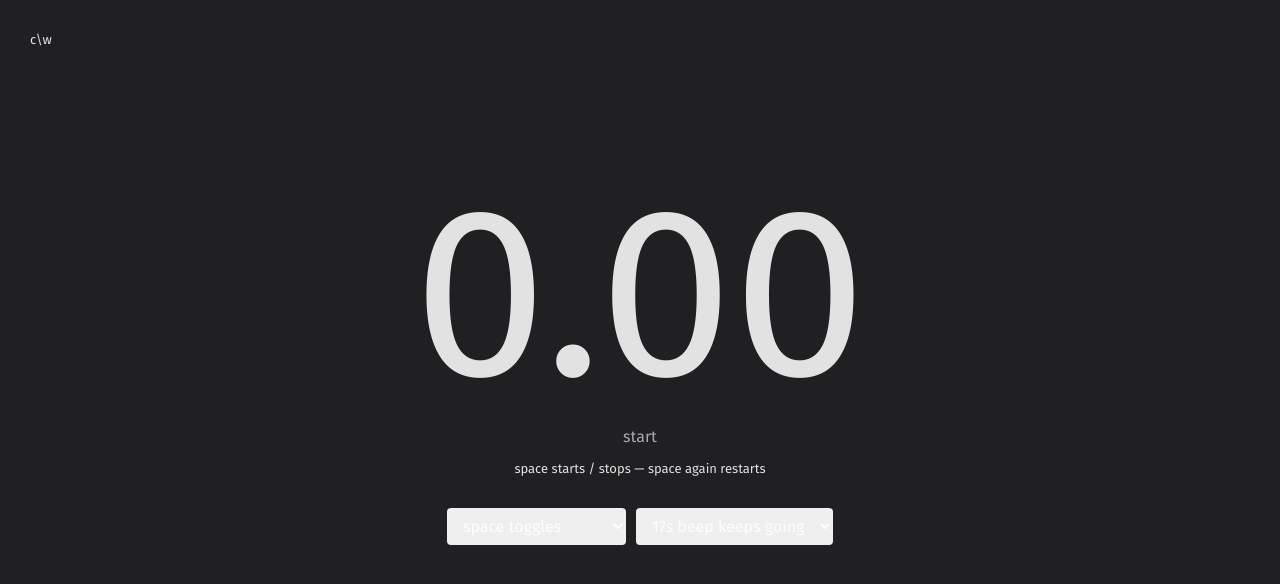
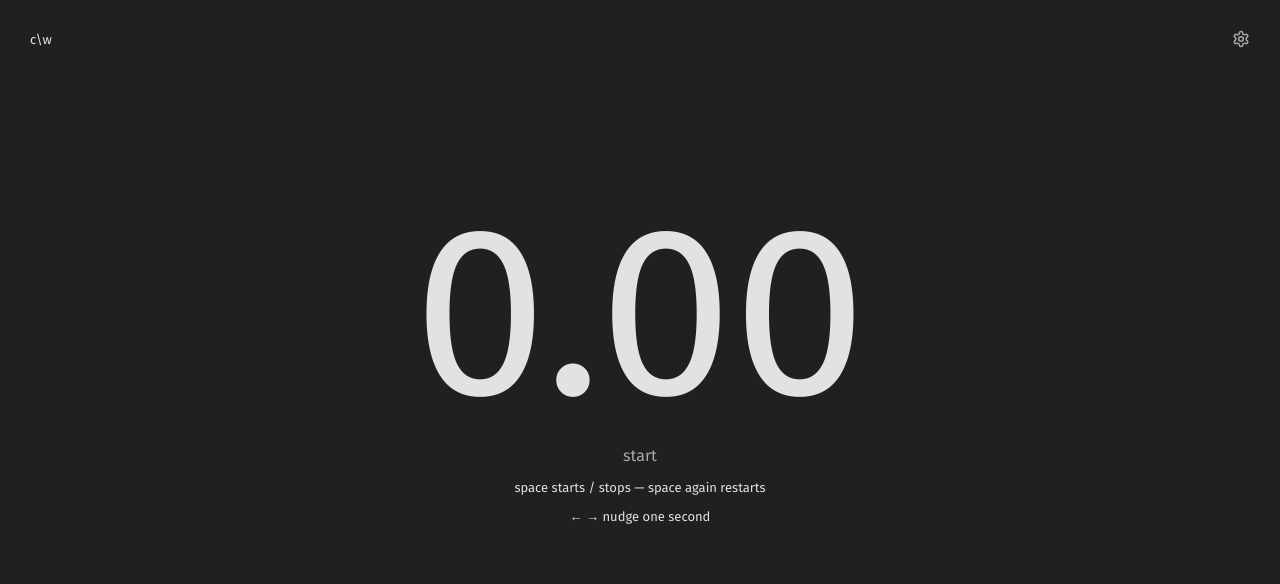
Before and after one commit to Galaxeo/reimagined, a React (Vite) app: page /timer in a window 1280 px wide. Shown: the top 584 px of the page. Built offline with nearby package versions, Linux system fonts and the light colour scheme; a web font is replaced by a local one; what ldrs would draw is missing.

Commit message:
add settings menu and arrow key functionality

```diff
--- a/src/Timer.tsx
+++ b/src/Timer.tsx
@@ -1,5 +1,6 @@
 import { useState, useRef, useEffect, useCallback } from "react";
 import { useNavigate } from "react-router-dom";
+import { Settings } from "lucide-react";
 import "./App.css";
 
 const BEEPS = [
@@ -16,13 +17,21 @@ type FinalBeep = "keepGoing" | "threeTimes";
 
 const FINAL_BEEP_COUNT = 3;
 
+const selectStyle = {
+  padding: "6px 10px",
+  fontSize: "14px",
+  borderRadius: "4px",
+  cursor: "pointer",
+} as const;
+
 export default function Timer() {
   const navigate = useNavigate();
   const [isRunning, setIsRunning] = useState(false);
   const [elapsed, setElapsed] = useState(0);
   const [isFlashing, setIsFlashing] = useState(false);
   const [controlMode, setControlMode] = useState<ControlMode>("toggle");
-  const [finalBeep, setFinalBeep] = useState<FinalBeep>("keepGoing");
+  const [finalBeep, setFinalBeep] = useState<FinalBeep>("threeTimes");
+  const [settingsOpen, setSettingsOpen] = useState(false);
 
   const startRef = useRef<number>(0);
   const rafRef = useRef<number | null>(null);
@@ -92,23 +101,46 @@ export default function Timer() {
     flashTimeoutRef.current = setTimeout(() => setIsFlashing(false), 300);
   }
 
+  function armRepeat(freq: number, everyMs: number) {
+    clearRepeat();
+    beep(freq);
+    let rings = 1;
+    repeatRef.current = setInterval(() => {
+      beep(freq);
+      rings += 1;
+      if (finalBeepRef.current === "threeTimes" && rings >= FINAL_BEEP_COUNT) {
+        clearRepeat();
+      }
+    }, everyMs);
+  }
+
+  // arrow keys nudge the clock; the beeps re-arm so they match the new time
+  function seek(deltaMs: number) {
+    if (!isRunningRef.current) return;
+    const now = performance.now();
+    startRef.current = Math.min(startRef.current - deltaMs, now);
+    const seconds = (now - startRef.current) / 1000;
+    setElapsed(seconds);
+
+    beepedRef.current = BEEPS.filter((b) => seconds >= b.at).map((b) => b.at);
+    const ringing = BEEPS.find((b) => b.repeatEvery && seconds >= b.at);
+    if (ringing?.repeatEvery) {
+      if (!repeatRef.current) armRepeat(ringing.freq, ringing.repeatEvery);
+    } else {
+      clearRepeat();
+    }
+  }
+
   const tick = useCallback(() => {
     const seconds = (performance.now() - startRef.current) / 1000;
     setElapsed(seconds);
     for (const { at, freq, repeatEvery } of BEEPS) {
       if (seconds >= at && !beepedRef.current.includes(at)) {
         beepedRef.current.push(at);
-        beep(freq);
         if (repeatEvery) {
-          clearRepeat();
-          let rings = 1; // the one that just sounded
-          repeatRef.current = setInterval(() => {
-            beep(freq);
-            rings += 1;
-            if (finalBeepRef.current === "threeTimes" && rings >= FINAL_BEEP_COUNT) {
-              clearRepeat();
-            }
-          }, repeatEvery);
+          armRepeat(freq, repeatEvery);
+        } else {
+          beep(freq);
         }
       }
     }
@@ -138,6 +170,11 @@ export default function Timer() {
 
   useEffect(() => {
     function onKeyDown(e: KeyboardEvent) {
+      if (e.code === "ArrowLeft" || e.code === "ArrowRight") {
+        e.preventDefault();
+        seek(e.code === "ArrowRight" ? 1000 : -1000);
+        return;
+      }
       if (e.code !== "Space") return;
       e.preventDefault();
       if (e.repeat) return; // holding space shouldn't machine-gun restarts
@@ -189,6 +226,69 @@ export default function Timer() {
       </div>
       <div
         style={{
+          position: "absolute",
+          top: 30,
+          right: 30,
+          display: "flex",
+          flexDirection: "column",
+          alignItems: "flex-end",
+          gap: 12,
+          zIndex: 999,
+        }}
+      >
+        <Settings
+          size={18}
+          className="workInfoClose"
+          aria-label="settings"
+          onClick={(e) => {
+            setSettingsOpen((open) => !open);
+            e.currentTarget.blur();
+          }}
+          style={{
+            transform: settingsOpen ? "rotate(60deg)" : "none",
+            transition: "transform 0.2s ease-in-out",
+          }}
+        />
+
+        {settingsOpen && (
+          <div
+            style={{
+              display: "flex",
+              flexDirection: "column",
+              gap: 8,
+              padding: 12,
+              borderRadius: 4,
+              backgroundColor: "rgba(15, 15, 15, 0.8)",
+            }}
+          >
+            <select
+              value={controlMode}
+              onChange={(e) => {
+                setControlMode(e.target.value as ControlMode);
+                e.target.blur(); // otherwise space would reopen the dropdown
+              }}
+              style={selectStyle}
+            >
+              <option value="toggle">space toggles</option>
+              <option value="doubleTap">double tap to stop</option>
+            </select>
+
+            <select
+              value={finalBeep}
+              onChange={(e) => {
+                setFinalBeep(e.target.value as FinalBeep);
+                e.target.blur();
+              }}
+              style={selectStyle}
+            >
+              <option value="keepGoing">17s beep keeps going</option>
+              <option value="threeTimes">17s beep x3</option>
+            </select>
+          </div>
+        )}
+      </div>
+      <div
+        style={{
           marginTop: "10vh",
           display: "flex",
           alignItems: "center",
@@ -227,37 +327,9 @@ export default function Timer() {
             ? "space starts / stops \u2014 space again restarts"
             : "space starts / restarts \u2014 double tap space to stop"}
         </p>
-
-        <div style={{ marginTop: "20px" }}>
-          <select
-            value={controlMode}
-            onChange={(e) => setControlMode(e.target.value as ControlMode)}
-            style={{
-              padding: "8px 12px",
-              fontSize: "16px",
-              borderRadius: "4px",
-              cursor: "pointer",
-            }}
-          >
-            <option value="toggle">space toggles</option>
-            <option value="doubleTap">double tap to stop</option>
-          </select>
-
-          <select
-            value={finalBeep}
-            onChange={(e) => setFinalBeep(e.target.value as FinalBeep)}
-            style={{
-              padding: "8px 12px",
-              fontSize: "16px",
-              borderRadius: "4px",
-              cursor: "pointer",
-              marginLeft: "10px",
-            }}
-          >
-            <option value="keepGoing">17s beep keeps going</option>
-            <option value="threeTimes">17s beep x3</option>
-          </select>
-        </div>
+        <p className="middleLogo" style={{ fontSize: "13px", opacity: 0.6 }}>
+          {"\u2190 \u2192 nudge one second"}
+        </p>
       </div>
     </>
   );
```
